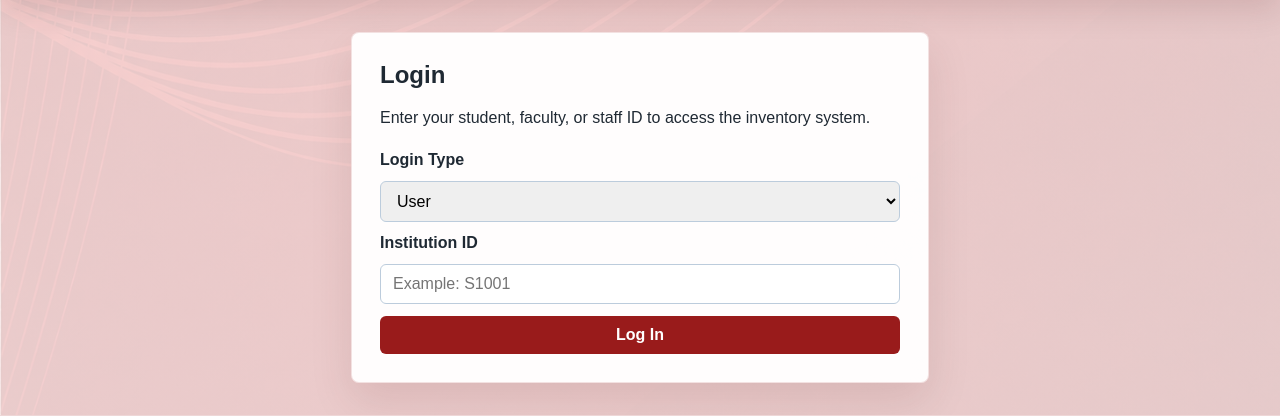
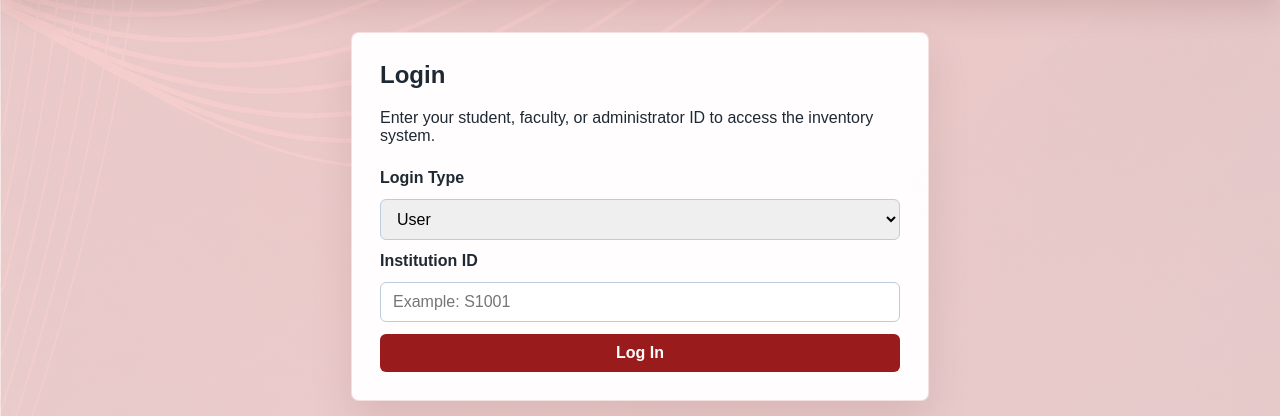
Before and after one commit to CS22M105/inventory_management_system, a Flask app: page /login in a window 1280 px wide. Shown: the part 147-563 px from the top of the page. Run offline with Flask 3, Linux system fonts and the light colour scheme; some libraries are stand-ins or nearby versions.

Commit message:
Separate faculty and administrator login roles

```diff
--- a/app.py
+++ b/app.py
@@ -185,10 +185,16 @@ def login():
                 error="You are not registered. Contact your administrator to register.",
             ), 401
 
-        if login_mode in ELEVATED_LOGIN_MODES and user["role"] not in ELEVATED_ROLES:
+        if login_mode == "admin" and user["role"] != "administrator":
             return render_template(
                 "login.html",
-                error="You are not registered as faculty or administrator. Contact your administrator for access.",
+                error="You are not registered as an administrator. Contact your administrator for access.",
+            ), 403
+
+        if login_mode == "faculty" and user["role"] != "faculty":
+            return render_template(
+                "login.html",
+                error="You are not registered as faculty. Contact your administrator for access.",
             ), 403
 
         session.clear()
--- a/templates/admin_users.html
+++ b/templates/admin_users.html
@@ -40,7 +40,7 @@
                 </td>
                 <td>
                     {% if user["id"] == session.get("user_id") %}
-                    Current admin
+                    Current account
                     {% elif user["is_active"] %}
                     <form class="inline-form" method="post" action="{{ url_for('admin_user_deactivate', user_id=user['id']) }}">
                         <button class="danger-button" type="submit">Deactivate</button>
--- a/templates/login.html
+++ b/templates/login.html
@@ -11,7 +11,7 @@
 {% block content %}
 <section class="login-card">
     <h2>Login</h2>
-    <p>Enter your student, faculty, or staff ID to access the inventory system.</p>
+    <p>Enter your student, faculty, or administrator ID to access the inventory system.</p>
 
     <form method="post" action="/login">
         <label for="login_mode">Login Type</label>
--- a/templates/user_new.html
+++ b/templates/user_new.html
@@ -34,7 +34,7 @@
         <select id="role" name="role" required>
             <option value="">Select a role</option>
             <option value="student">Student</option>
-            <option value="faculty">Faculty or Staff</option>
+            <option value="faculty">Faculty</option>
             <option value="administrator">Administrator</option>
         </select>
 
```
